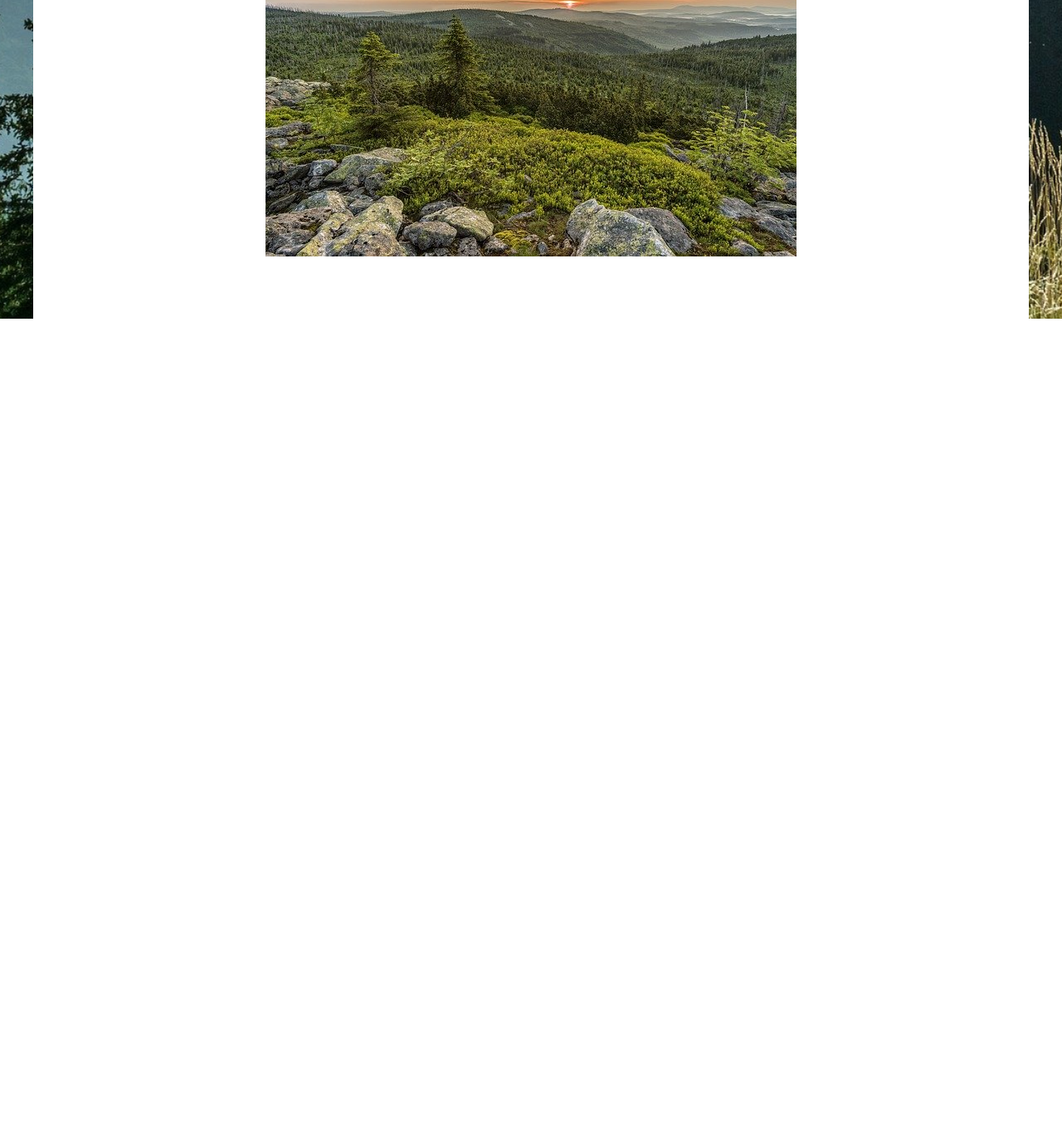
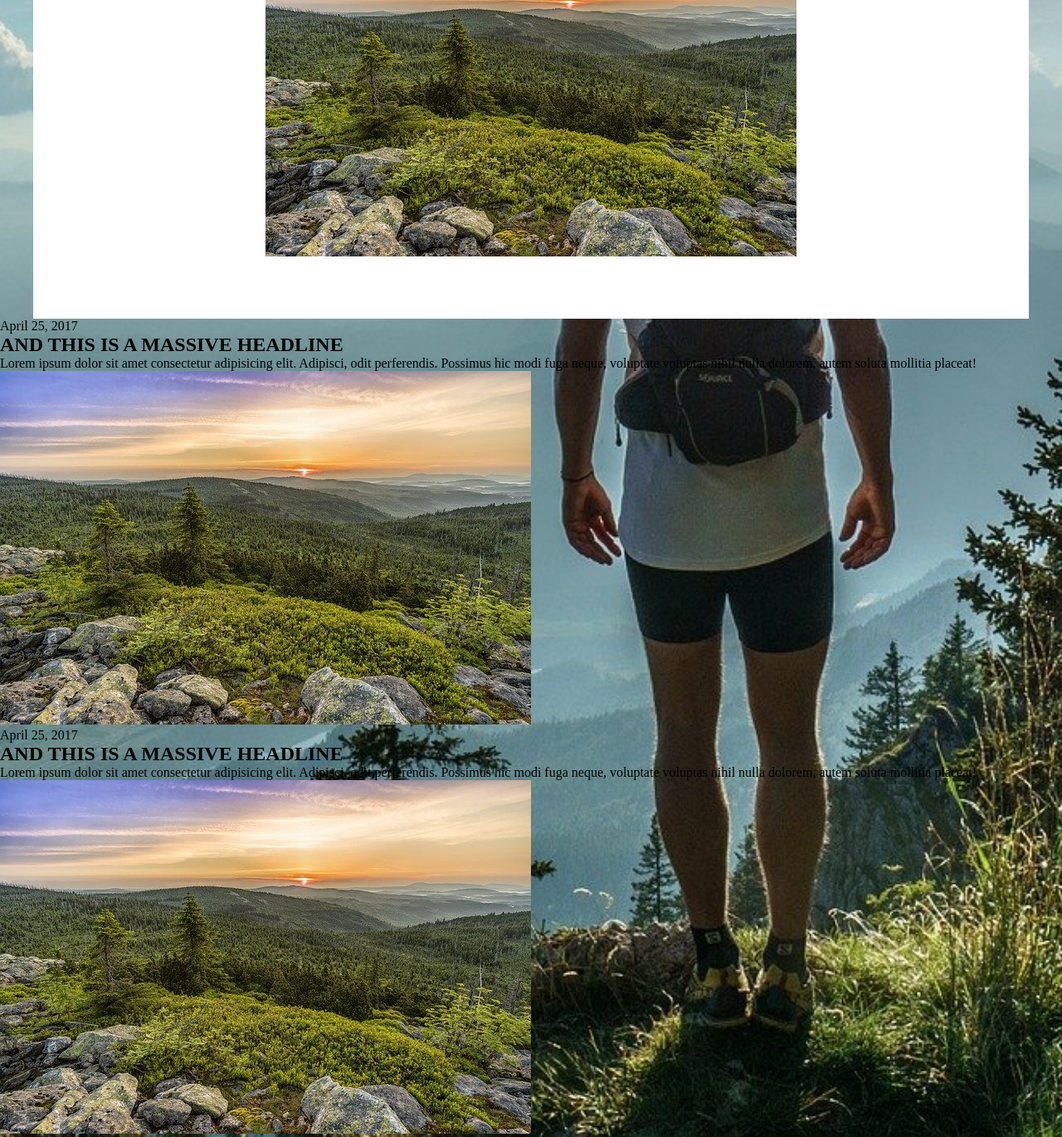
Before and after one commit to HappinesSx1/laMontagne, a plain HTML site: page index.html in a window 1280 px wide. Shown: the part 1223-2593 px from the top of the page at 83% size. Before the commit the page ends 1607 px from the top, so only its background shows below. Drawn offline with Linux system fonts and the light colour scheme.

Commit message:
ajout nouvelle section

```diff
--- a/index.html
+++ b/index.html
@@ -43,5 +43,33 @@
             <img src="./images/pic02.jpg" alt="pic02">
         </div>
     </div>
+    <div class="double-card">
+        <div class="card-left">
+            <div class="card">
+
+                <div class="body-header">
+                    <p>April 25, 2017</p>
+                </div>
+                <h2>
+                    AND THIS IS A MASSIVE HEADLINE
+                </h2>
+                <p>Lorem ipsum dolor sit amet consectetur adipisicing elit. Adipisci, odit perferendis. Possimus hic modi fuga neque, voluptate voluptas nihil nulla dolorem, autem soluta mollitia placeat!</p>
+                <img src="./images/pic02.jpg" alt="pic02">
+            </div>
+        </div>
+        <div class="card-right">
+            <div class="card">
+
+                <div class="body-header">
+                    <p>April 25, 2017</p>
+                </div>
+                <h2>
+                    AND THIS IS A MASSIVE HEADLINE
+                </h2>
+                <p>Lorem ipsum dolor sit amet consectetur adipisicing elit. Adipisci, odit perferendis. Possimus hic modi fuga neque, voluptate voluptas nihil nulla dolorem, autem soluta mollitia placeat!</p>
+                <img src="./images/pic02.jpg" alt="pic02">
+            </div>
+        </div>
+    </div>
 </body>
 </html>
```
